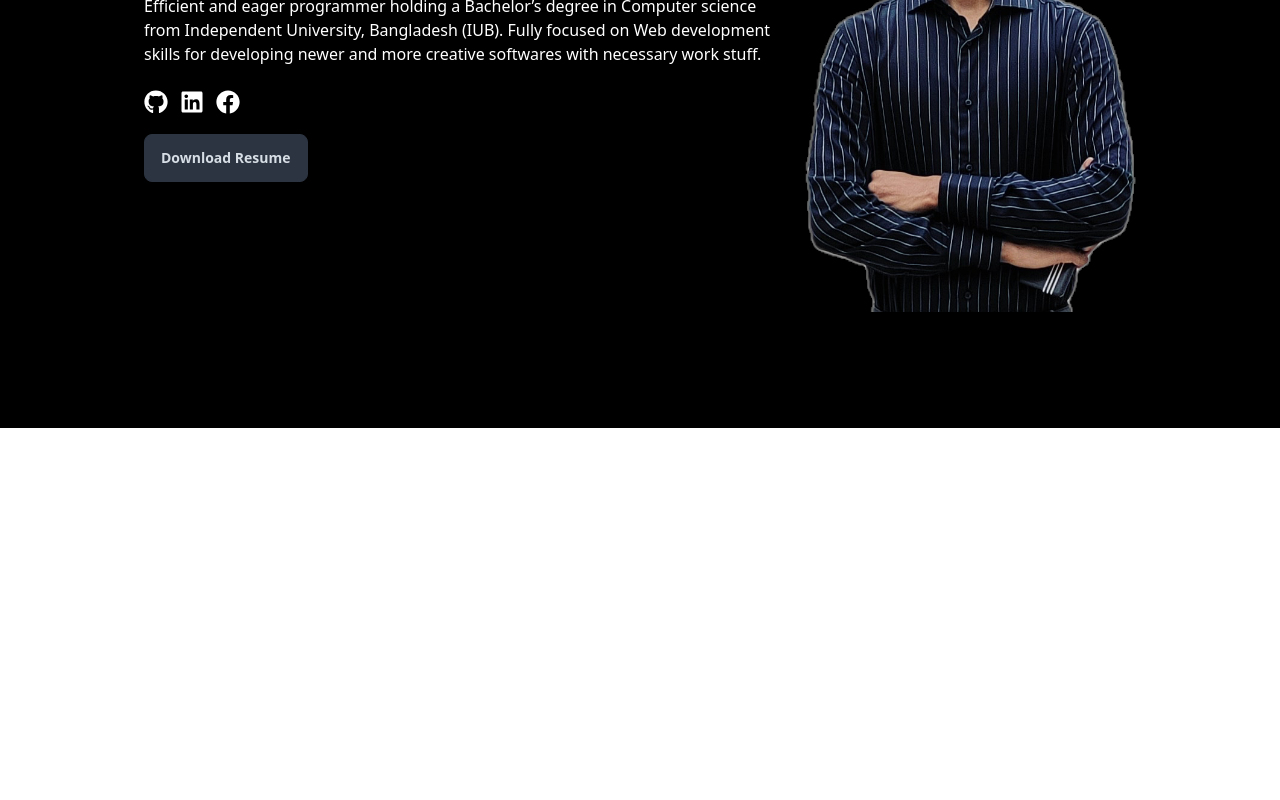
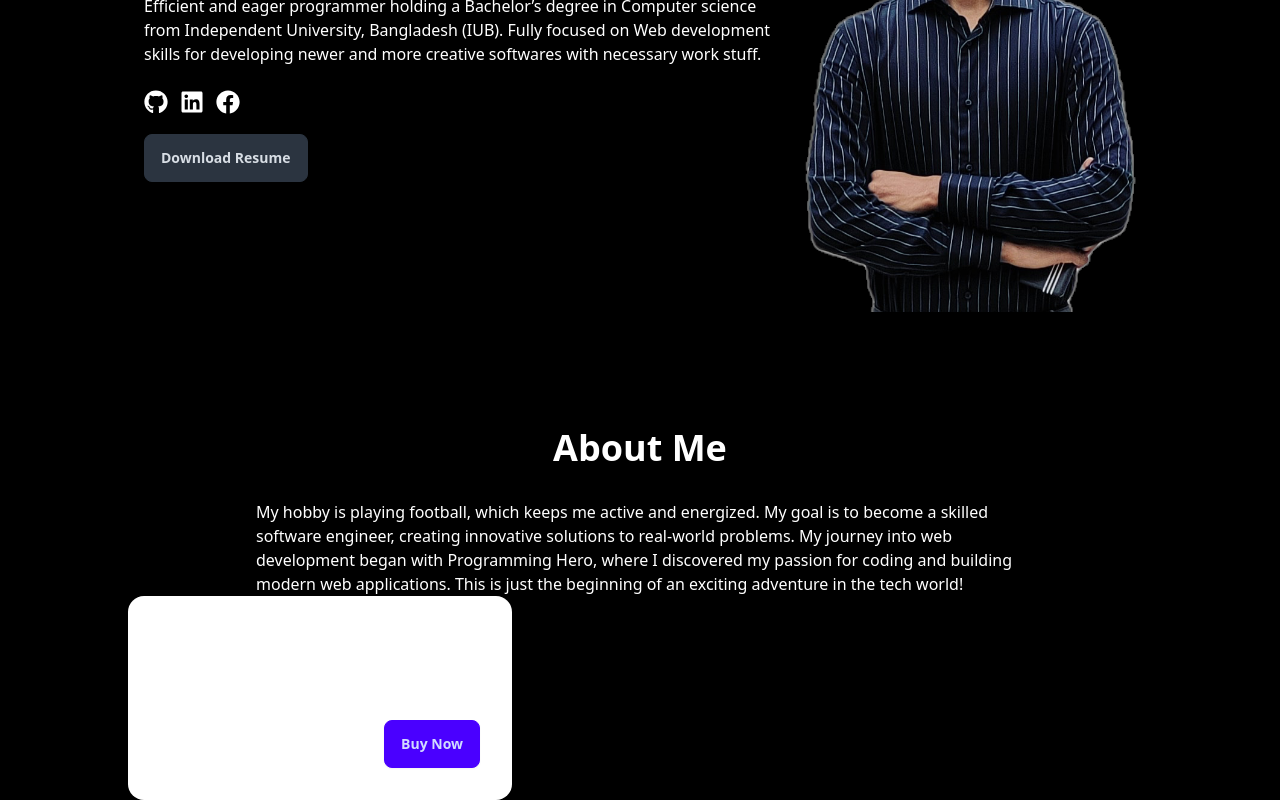
Before and after one commit to asifahmed1810/protfolio, a React (Vite) app: page / in a window 1280 px wide. Shown: the part 372-1172 px from the top of the page. Before the commit the page ends 800 px from the top, so only its background shows below. Built offline with nearby package versions, Linux system fonts and the light colour scheme.

Commit message:
Added about me section

```diff
--- /dev/null
+++ b/src/components/AboutMe.jsx
@@ -0,0 +1,17 @@
+import React from 'react';
+
+const AboutMe = () => {
+    return (
+        <div>
+            <div>
+                <h2 className='text-4xl font-bold text-center'>About Me</h2>
+            </div>
+            <div className='mt-8 w-3/4 space-y-2 mx-auto'>
+                <p>My hobby is playing football, which keeps me active and energized. My goal is to become a skilled software engineer, creating innovative solutions to real-world problems. My journey into web development began with Programming Hero, where I discovered my passion for coding and building modern web applications. This is just the beginning of an exciting adventure in the tech world!</p>
+
+            </div>
+        </div>
+    );
+};
+
+export default AboutMe;
--- a/src/components/Header.jsx
+++ b/src/components/Header.jsx
@@ -30,7 +30,7 @@ const Header = () => {
                             </a>
                         </div>
                         <div className="text-2xl">
-                            <a href="" target="_blank" rel="noopener noreferrer">
+                            <a href="https://www.facebook.com/profile.php?id=100011541277428" target="_blank" rel="noopener noreferrer">
                                 <FaFacebook />
                             </a>
                         </div>
--- /dev/null
+++ b/src/components/Skills.jsx
@@ -0,0 +1,19 @@
+import React from 'react';
+
+const Skills = () => {
+    return (
+        <div>
+            <div className="card bg-base-100 w-96 shadow-xl">
+                <div className="card-body">
+                    <h2 className="card-title">Card title!</h2>
+                    <p>If a dog chews shoes whose shoes does he choose?</p>
+                    <div className="card-actions justify-end">
+                        <button className="btn btn-primary">Buy Now</button>
+                    </div>
+                </div>
+            </div>
+        </div>
+    );
+};
+
+export default Skills;
--- a/src/pages/Home.jsx
+++ b/src/pages/Home.jsx
@@ -1,10 +1,14 @@
 import React from 'react';
 import Header from '../components/Header';
+import AboutMe from '../components/AboutMe';
+import Skills from '../components/Skills';
 
 const Home = () => {
     return (
         <div >
            <Header></Header>
+           <AboutMe></AboutMe>
+           <Skills></Skills>
         </div>
     );
 };
```
